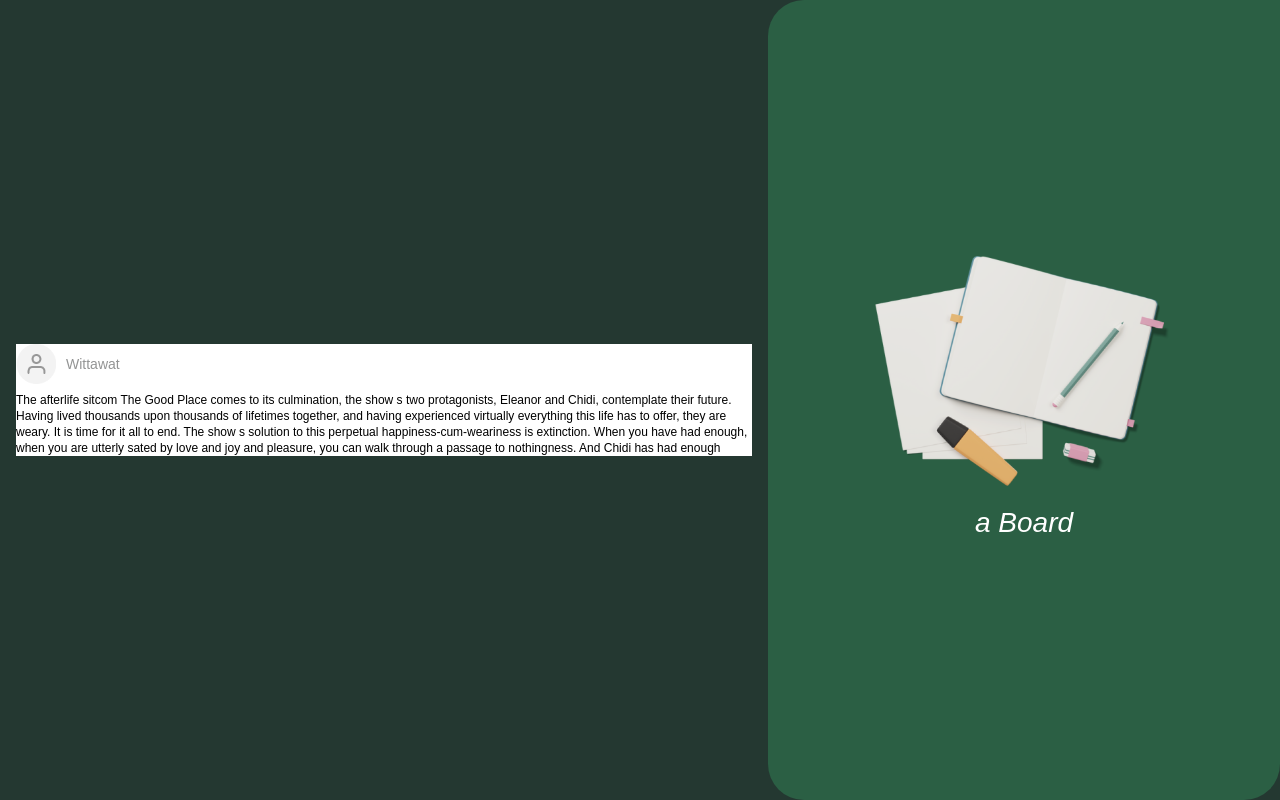
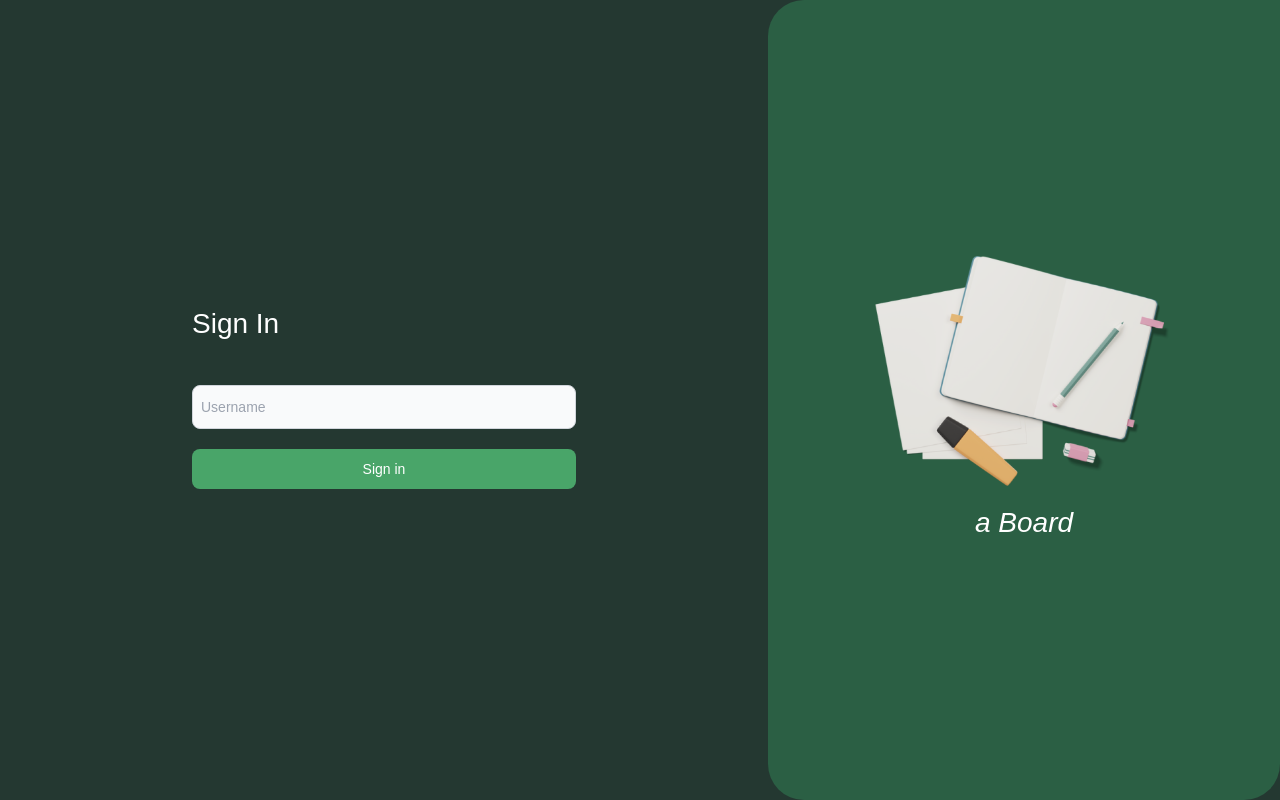
Before and after one commit to phum-athiphum/blog-website-nextjs, a Next.js app: page /sign-in in a window 1280 px wide. Built offline with nearby package versions, Linux system fonts and the light colour scheme.

Commit message:
finish header bar ui

```diff
--- /dev/null
+++ b/app/components/HeaderBar.tsx
@@ -0,0 +1,25 @@
+import React from "react";
+import DefaultButton from "./button/DefaultButton";
+import Image from "next/image";
+import MENU_ICON from "@icons/menu.svg";
+function HeaderBar() {
+  return (
+    <div className="w-full h-[72px] xl:h-[60px] px-2 xl:px-8 bg-darkgreen flex justify-between">
+      <div className="flex justify-between w-full my-auto">
+        <h1 className="text-xl text-white font-sans italic mt-1">a Board</h1>
+        <div className="hidden xl:block">
+          <DefaultButton text={"Sign In"} />
+        </div>
+        <div className="my-auto block xl:hidden">
+          <Image
+            src={MENU_ICON}
+            alt="Menu Icon"
+            className="w-6 h-6"
+          />
+        </div>
+      </div>
+    </div>
+  );
+}
+
+export default HeaderBar;
--- a/app/components/modal/PostModal.tsx
+++ b/app/components/modal/PostModal.tsx
@@ -11,7 +11,7 @@
       <div className="bg-white rounded-[15px] w-[343px] h-[580px] xl:w-[685px] xl:h-[510px] px-4 py-4 xl:p-[30px]">
         <div className="flex justify-between mb-6">
           <h1 className="text-[28px] font-semibold">Create Post</h1>
-          <Image src={CLOSE_ICON} alt="Logo" className="w-3 h-3 -mt-2 -mr-2" />
+          <Image src={CLOSE_ICON} alt="Close Icon" className="w-3 h-3 -mt-2 -mr-2" />
         </div>
         <div className="my-4">
           <Dropdown />
--- a/app/sign-in/page.tsx
+++ b/app/sign-in/page.tsx
@@ -1,19 +1,14 @@
 import React from "react";
 import Image from "next/image";
 import LOGO from "@images/logo.png"
-// import SigninForm from "../components/SigninForm";
-// import CreatePost from "../components/CreatePost";
-// import PostCard from "../components/PostCard";
 import CommentItem from "../components/CommentItem";
-import DeleteModal from "../components/modal/DeleteModal";
+import SigninForm from "../components/SigninForm";
 function SignInPage() {
   return (
-    <div className="flex flex-col xl:flex-row h-screen w-screen bg-darkgreen">
+    <div>
+          <div className="flex flex-col xl:flex-row h-screen w-screen bg-darkgreen">
       <div className="w-full xl:w-3/5 order-2 xl:order-1 p-4 h-3/5 xl:h-full flex justify-center items-center">
-        {/* <SigninForm /> */}
-        {/* <PostCard /> */}
-        {/* <DeleteModal /> */}
-        <CommentItem />
+        <SigninForm />
       </div>
       <div className="w-full xl:w-2/5 order-1 xl:order-2 bg-mediumgreen p-4 h-2/5 xl:h-full flex flex-col gap-4 items-center justify-center rounded-b-[36px] xl:rounded-l-[36px]">
         <Image
@@ -24,6 +19,8 @@
         <h1 className="text-[22px] xl:text-[28px] text-white font-sans italic">a Board</h1>
       </div>
     </div>
+    </div>
+
   );
 }
 
```
Also changed, not shown: app/public/icons/menu.svg (added).
